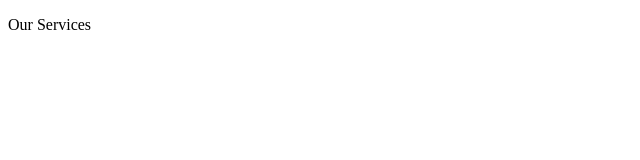
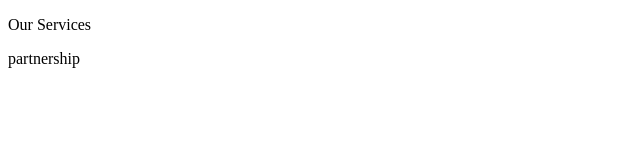
Before and after one commit to uwumukiza123/git_exercise, a plain HTML site: page services.html in a window 1280 px wide. Shown: the full height of the page, 0-640 px from the left. Drawn offline with Linux system fonts and the light colour scheme.

Commit message:
chenged service.html file

```diff
--- a/services.html
+++ b/services.html
@@ -7,5 +7,6 @@
 </head>
 <body>
     <p>Our Services</p>
+    <p>partnership</p>
 </body>
 </html>
```
